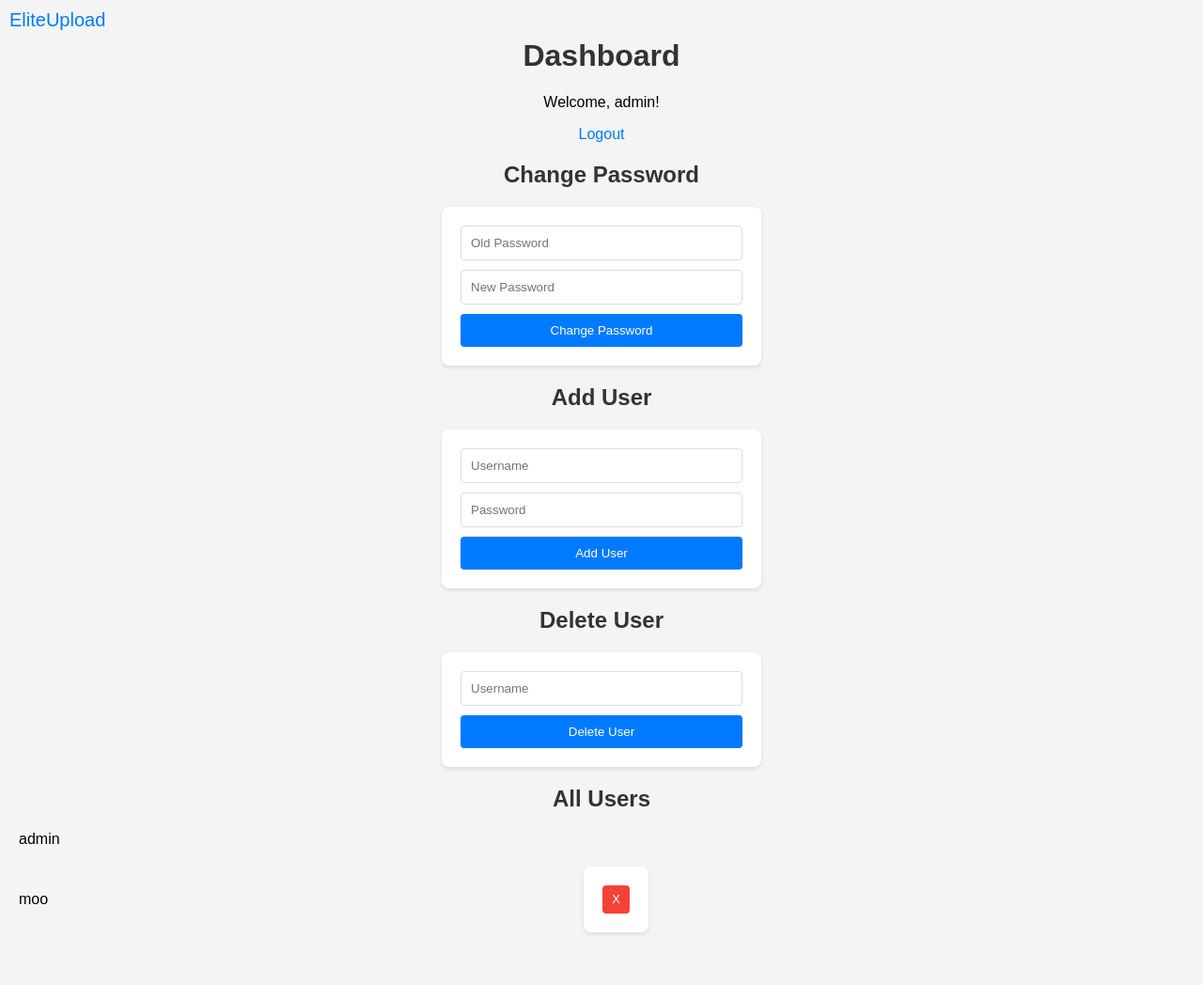
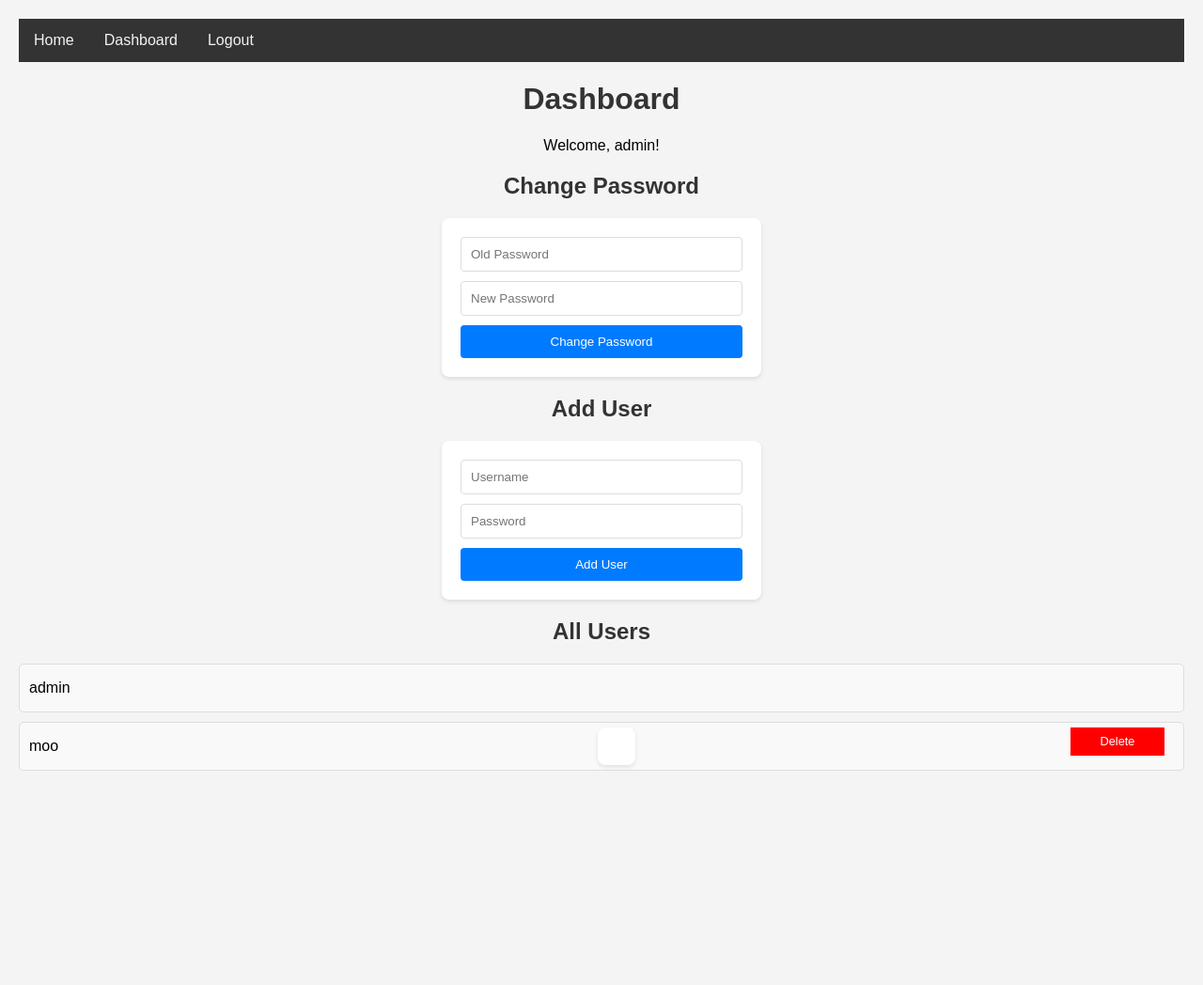
Before and after one commit to ComputerTech312/EliteUpload, a Flask app: page /dashboard in a window 1280 px wide. Shown: the whole page at 94% size. After the commit the page ends 820 px from the top, so only its background shows below. Run offline with Flask 3, Linux system fonts and the light colour scheme; a user stored in the database is signed in; data comes from the database, SQL or seed files in the repository; both versions use the stored data as it was after the commit.

Commit message:
Added navigation bar to all the pages

```diff
--- a/templates/dashboard.html
+++ b/templates/dashboard.html
@@ -3,13 +3,56 @@
 <head>
     <title>Dashboard</title>
     <link rel="stylesheet" type="text/css" href="/static/style.css">
+    <style>
+        .navbar {
+            background-color: #333;
+            overflow: hidden;
+        }
+        .navbar a {
+            float: left;
+            display: block;
+            color: #f2f2f2;
+            text-align: center;
+            padding: 14px 16px;
+            text-decoration: none;
+        }
+        .navbar a:hover {
+            background-color: #ddd;
+            color: black;
+        }
+
+        .user-list li {
+            flex: 0 0 calc(50% - 10px);
+            margin-bottom: 10px; /* Decrease the margin-bottom to reduce the spacing between user bars */
+            background-color: #f9f9f9;
+            border: 1px solid #ddd;
+            border-radius: 5px;
+            padding: 10px;
+            position: relative;
+            height: 30px;
+        }
+        .delete-button {
+            position: absolute;
+            top: 5px;
+            right: 20px;
+            background-color: red;
+            color: white;
+            border: none;
+            padding: 5px 10px;
+            cursor: pointer;
+            width: 100px; /* Add this line to set the width of the button */
+        }
+    </style>
 </head>
 <body>
-    <a href="/" style="position: absolute; top: 10px; left: 10px; font-size: 20px; text-decoration: none;">EliteUpload</a>
+    <nav class="navbar">
+        <a href="/">Home</a>
+        <a href="/dashboard">Dashboard</a>
+        <a href="/logout">Logout</a>
+    </nav>
 
     <h1>Dashboard</h1>
     <p>Welcome, {{ name }}!</p>
-    <a href="/logout">Logout</a>
 
     <!-- Change password section visible to all users -->
     <h2>Change Password</h2>
@@ -28,26 +71,20 @@
             <input type="submit" value="Add User">
         </form>
 
-        <h2>Delete User</h2>
-        <form action="/delete_user" method="post">
-            <input type="text" name="username" placeholder="Username" required>
-            <input type="submit" value="Delete User">
-        </form>
-
         <h2>All Users</h2>
-        <ul>
+        <ul class="user-list">
             {% for user in users %}
                 <li class="user-item">
                     <span>{{ user.username }}</span>
                     {% if user.username != admin_username %}
                         <form action="/delete_user" method="post" class="inline-form">
                             <input type="hidden" name="username" value="{{ user.username }}">
-                            <input type="submit" value="X" class="delete-button">
+                            <button type="submit" class="delete-button">Delete</button>
                         </form>
                     {% endif %}
                 </li>
             {% endfor %}
-            </ul>
+        </ul>
     {% endif %}
 
     <!-- Display flash messages -->
```
Also changed, not shown: templates/login.html (+22 -1 lines), instance/db.sqlite.
